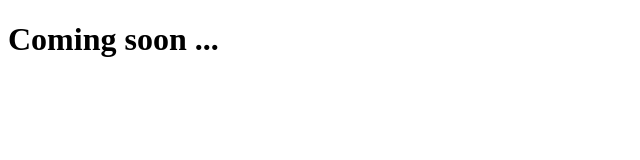
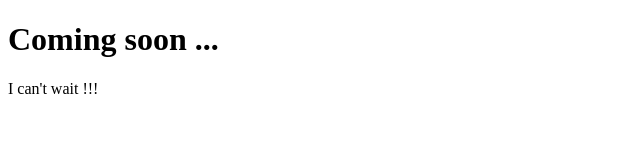
Before and after one commit to LouisHocquet/git-101, a plain HTML site: page index.html in a window 1280 px wide. Shown: the whole page, without its empty margins (0-640 px from the left). Drawn offline with Linux system fonts and the light colour scheme.

Commit message:
Added paragraph I can't wait

```diff
--- a/index.html
+++ b/index.html
@@ -5,6 +5,7 @@
 </head>
 <body>
 	<h1>Coming soon ...</h1>
+	<p>I can't wait !!!</p>
 
 </body>
 </html>
```
